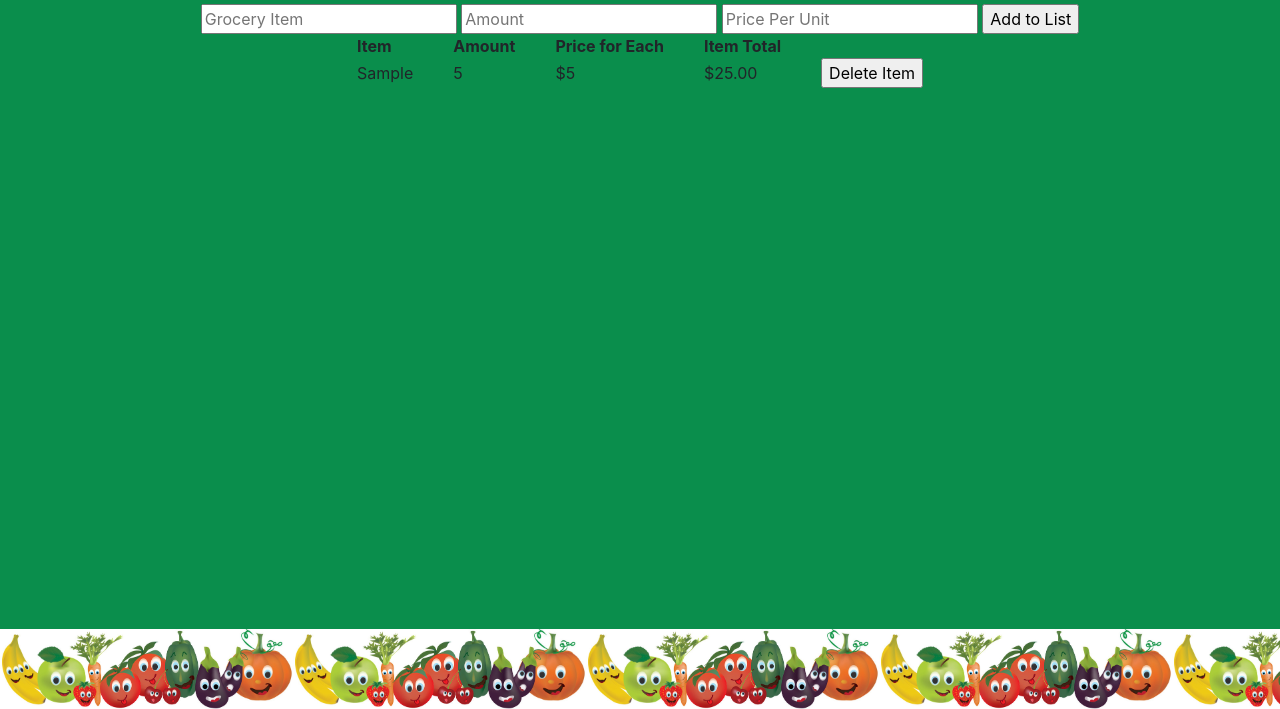
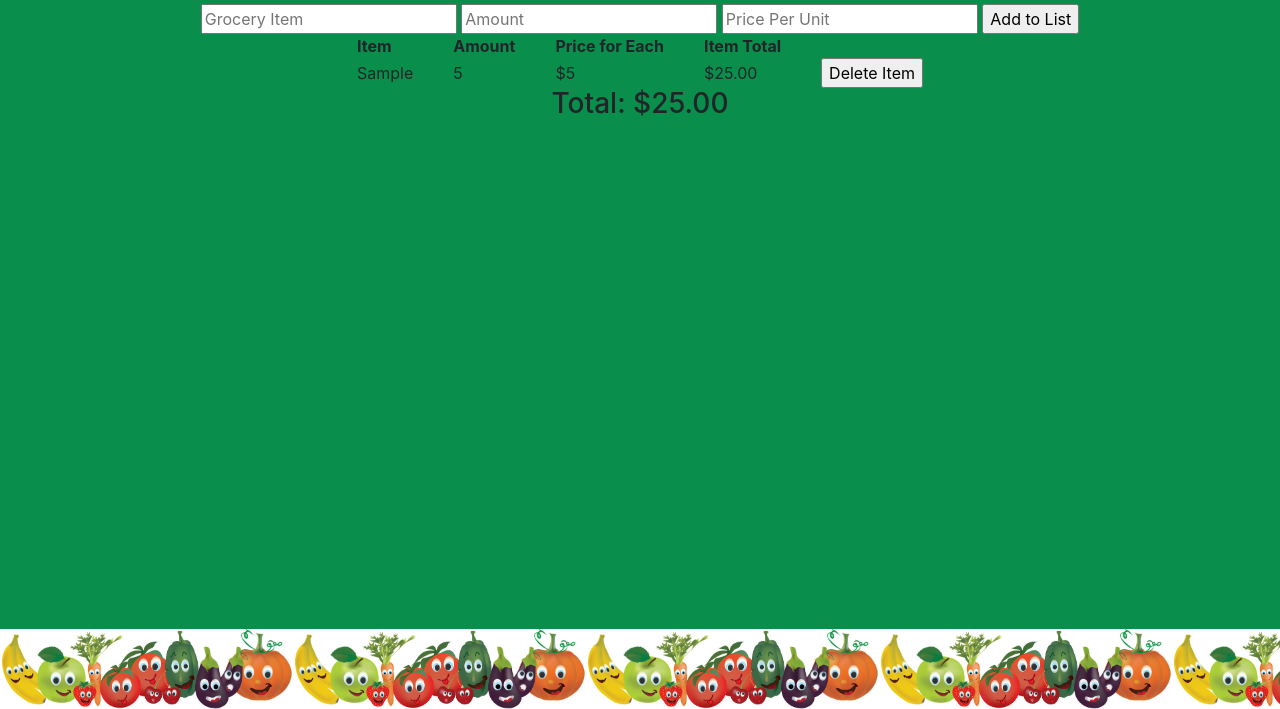
Before and after one commit to mmcfarlin107/GroceryList2, a plain HTML site: page index.html in a window 1280 px wide. Both pictures are taken after typing "Sample", "5", "5" into the empty fields and a click on the button "Add to List". Shown: the part 91-800 px from the top of the page. Drawn offline with nearby package versions, Linux system fonts and the light colour scheme.

Commit message:
Delete is working.  Working on displaying adding and subtracting to Total.

```diff
--- a/index.html
+++ b/index.html
@@ -28,7 +28,7 @@
     </div>
   </section>
   <section class="row justify-content-center">
-    <table>
+    <table id="listTable">
       <thead>
       <tr>
         <th> Item </th>
@@ -41,8 +41,8 @@
       <tbody id="groceryItems">
       </tbody>
 </table>
-
-
+  </section>
+  <section class="row justify-content-center" id="totalAmount">
   </section>
 </div>
 </div>
--- a/script.js
+++ b/script.js
@@ -1,6 +1,7 @@
 $(document).ready(function(){
+var total;
 
-
+// When the Add item button is clicked, this function creates a new table row with the data the user input and adds the new amount into the price total
 $('#add').click(function(){
   console.log("clicked");
   var groceryInput = $('#groceryInput').val();
@@ -12,13 +13,20 @@ $('#add').click(function(){
     "</td> <td>" + amountInput +
     "</td><td> $" + priceInput +
     "</td><td> $" + itemTotal.toFixed(2) +
-    "</td> <td> <button type='button'> Delete Item </button> </td> </tr>");
+    "</td> <td> <button class='deleteThis'> Delete Item </button> </td> </tr>");
+
+    total += itemTotal;
+
+    $('#totalAmount').append("<h3> Total: $" + itemTotal.toFixed(2) + "</h3>")
 
 $('#groceryInput').val('');
 $('#amountInput').val('');
 $('#priceInput').val('');
+});
 
-
+//Removes Table Row on Delete
+$("#listTable").on('click', '.deleteThis', function () {
+    $(this).closest('tr').remove();
 });
 
 
```
